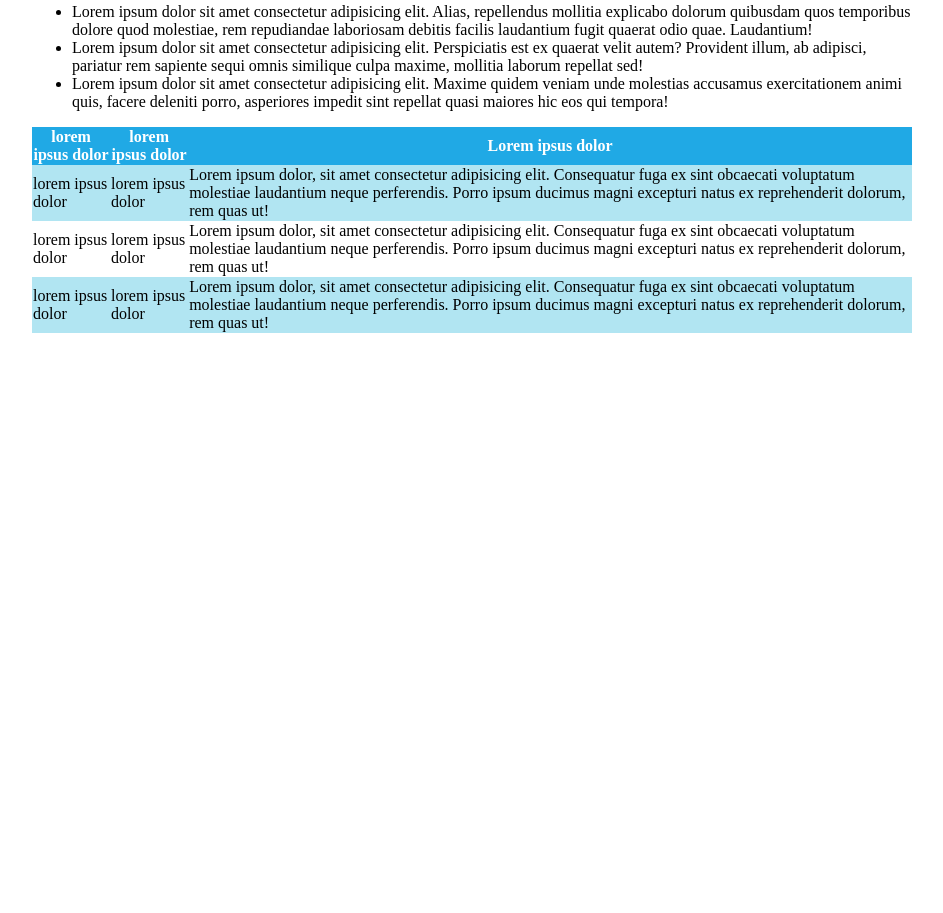
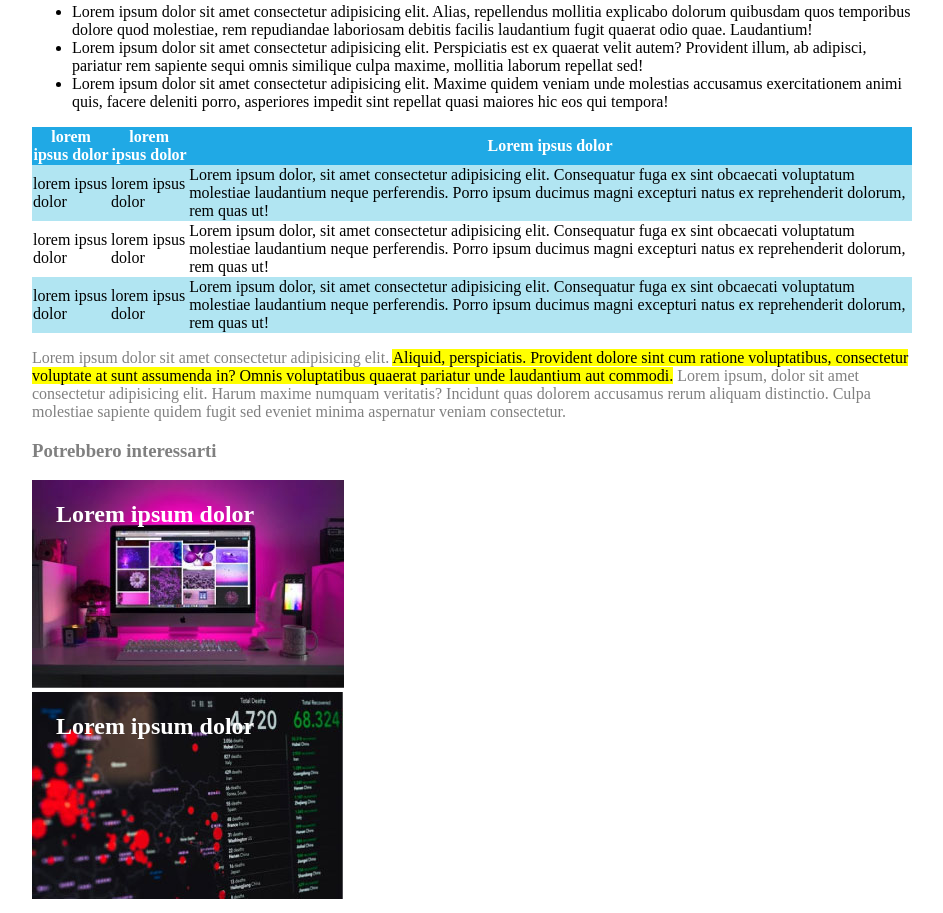
Before and after one commit to rob587/html-css-booleaner, a plain HTML site: page index.html in a window 1280 px wide. Shown: the part 1431-2344 px from the top of the page, without its empty margins (168-1111 px from the left). Before the commit the page ends 1774 px from the top, so only its background shows below. Drawn offline with Linux system fonts and the light colour scheme.

Commit message:
finished work

```diff
--- a/css/style.css
+++ b/css/style.css
@@ -44,3 +44,21 @@ th{
 .color-change{
     background-color: #b1e5f2;
 }
+
+
+h3{
+    color:#808080;
+}
+
+.container{
+    position: relative;
+    text-align: left;
+    color: white;
+    font-weight: bold;
+}
+
+.top-left{
+    position: absolute;
+    top: 1px;
+    left: 24px
+}
--- a/index.html
+++ b/index.html
@@ -56,35 +56,72 @@
     </ul>
 
     <table>
+        <thead>
             <tr>
                 <th>lorem ipsus dolor</th>
                 <th>lorem ipsus dolor</th>
                 <th>Lorem ipsus dolor</th>
             </tr>
+        </thead>
+        <tbody>
             <tr>
                 <td class="color-change">lorem ipsus dolor</td>
                 <td class="color-change">lorem ipsus dolor</td>
-            <td class="color-change">Lorem ipsum dolor, sit amet consectetur adipisicing elit. Consequatur fuga ex sint
+                <td class="color-change">
+                    Lorem ipsum dolor, sit amet consectetur adipisicing elit. Consequatur fuga ex sint
                     obcaecati voluptatum
                     molestiae laudantium neque perferendis. Porro ipsum ducimus magni excepturi natus ex reprehenderit
-                dolorum, rem quas ut!</td>
+                    dolorum, rem quas ut!
+                </td>
             </tr>
+        </tbody>
+        <tfoot>
             <tr>
                 <td>lorem ipsus dolor</td>
                 <td>lorem ipsus dolor</td>
-            <td>Lorem ipsum dolor, sit amet consectetur adipisicing elit. Consequatur fuga ex sint obcaecati voluptatum
+                <td>Lorem ipsum dolor, sit amet consectetur adipisicing elit. Consequatur fuga ex sint obcaecati
+                    voluptatum
                     molestiae laudantium neque perferendis. Porro ipsum ducimus magni excepturi natus ex reprehenderit
                     dolorum, rem quas ut!</td>
             </tr>
             <tr>
                 <td class="color-change">lorem ipsus dolor</td>
                 <td class="color-change">lorem ipsus dolor</td>
-            <td class="color-change">Lorem ipsum dolor, sit amet consectetur adipisicing elit. Consequatur fuga ex sint
+                <td class="color-change">
+                    Lorem ipsum dolor, sit amet consectetur adipisicing elit. Consequatur fuga ex sint
                     obcaecati voluptatum
                     molestiae laudantium neque perferendis. Porro ipsum ducimus magni excepturi natus ex reprehenderit
-                dolorum, rem quas ut!</td>
+                    dolorum, rem quas ut!
+                </td>
             </tr>
+        </tfoot>
     </table>
+
+    <p>
+        Lorem ipsum dolor sit amet consectetur adipisicing elit. <mark>Aliquid, perspiciatis. Provident dolore sint cum
+            ratione voluptatibus, consectetur voluptate at sunt assumenda in? Omnis voluptatibus quaerat pariatur unde
+            laudantium aut commodi.</mark> Lorem ipsum, dolor sit amet consectetur adipisicing elit. Harum maxime
+        numquam veritatis? Incidunt quas dolorem accusamus rerum aliquam distinctio. Culpa molestiae sapiente quidem
+        fugit sed eveniet minima aspernatur veniam consectetur.
+    </p>
+
+    <h3>Potrebbero interessarti</h3>
+    <div class="container">
+
+        <img src="img/monitor.jpg" alt="monitor">
+        <div class="top-left">
+            <h2>Lorem ipsum dolor</h2>
+
+        </div>
+    </div>
+
+    <div class="container">
+        <img src="img/graph.jpg" alt="graph">
+        <div class="top-left">
+            <h2>Lorem ipsum dolor</h2>
+
+        </div>
+    </div>
 
 </body>
 
```
Lines whose indentation alone changed are shown as unchanged.
